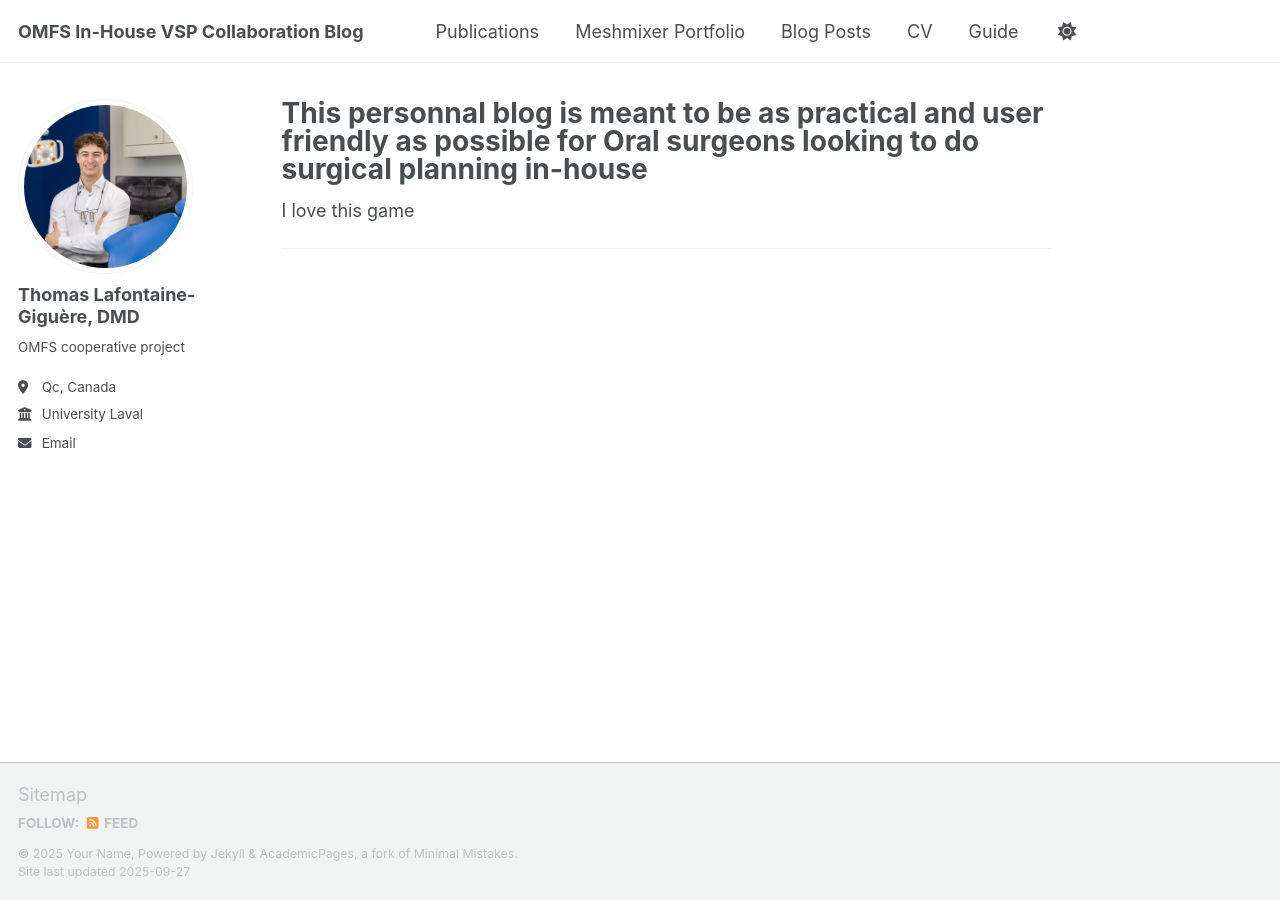
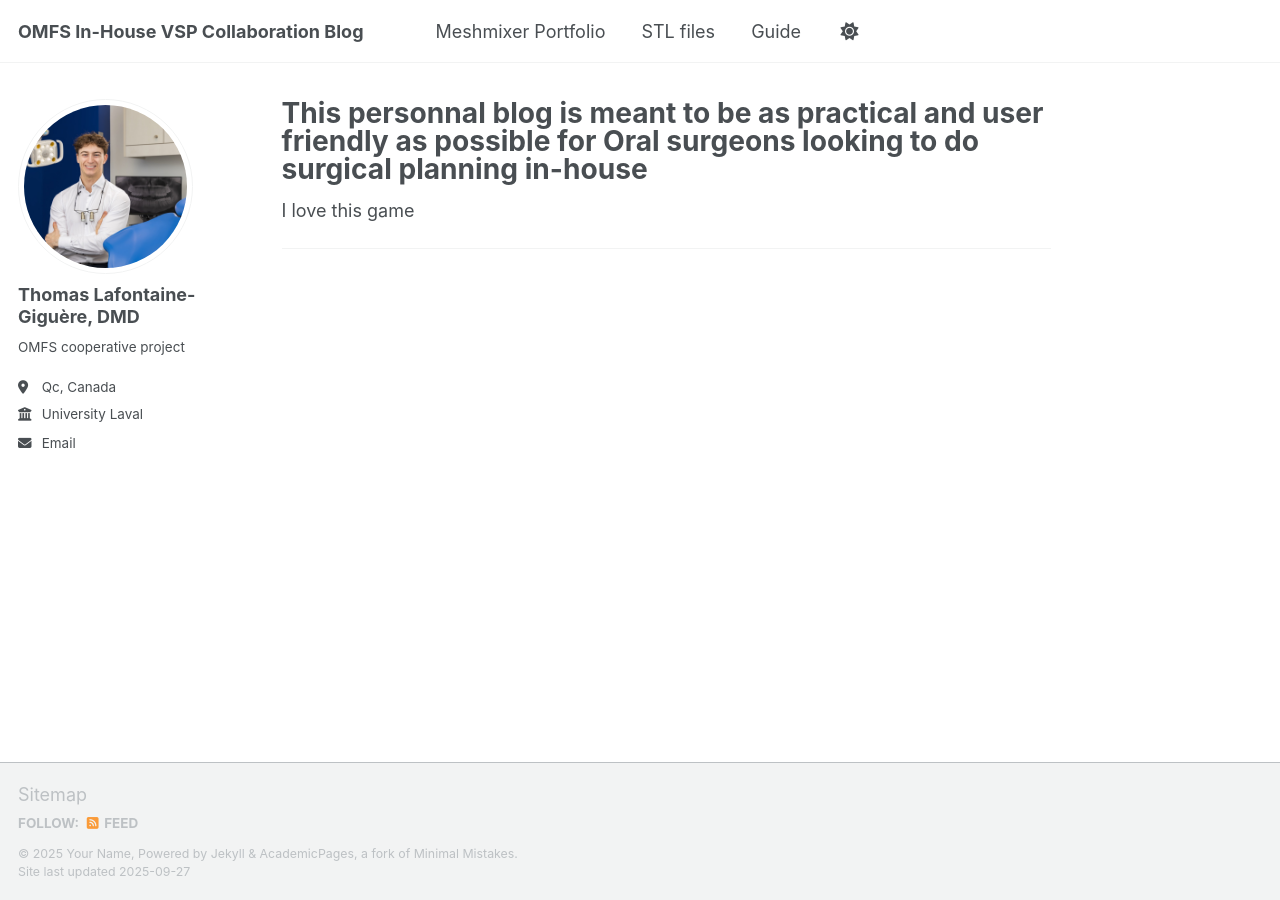
Before and after one commit to thomaslgiguere-tech/Meshmixer-project, a Jekyll site: the page built from _pages/about.md, in a window 1280 px wide. Built offline with Jekyll 4.4.1, drawn with Linux system fonts in a browser that asks for light colours; a script that is not in the unit is left out.

Commit message:
Update navigation.yml

```diff
--- a/_data/navigation.yml
+++ b/_data/navigation.yml
@@ -8,8 +8,8 @@
 #      Markdown formatted page while the second is generated using JSON.
 
 main:
-  - title: "Publications"
-    url: /publications/
+#  - title: "Publications"
+#    url: /publications/
 
 #  - title: "Talks"
 #    url: /talks/
@@ -20,11 +20,11 @@ main:
   - title: "Meshmixer Portfolio"
     url: /meshmixerportfolio/
 
-  - title: "Blog Posts"
-    url: /blog-posts/
+#  - title: "Blog Posts"
+#    url: /blog-posts/
 
-  - title: "CV"
-    url: /cv/
+  - title: "STL files"
+    url: /stl/
 
   # - title: "CV"
   #   url: /cv-json/
```
